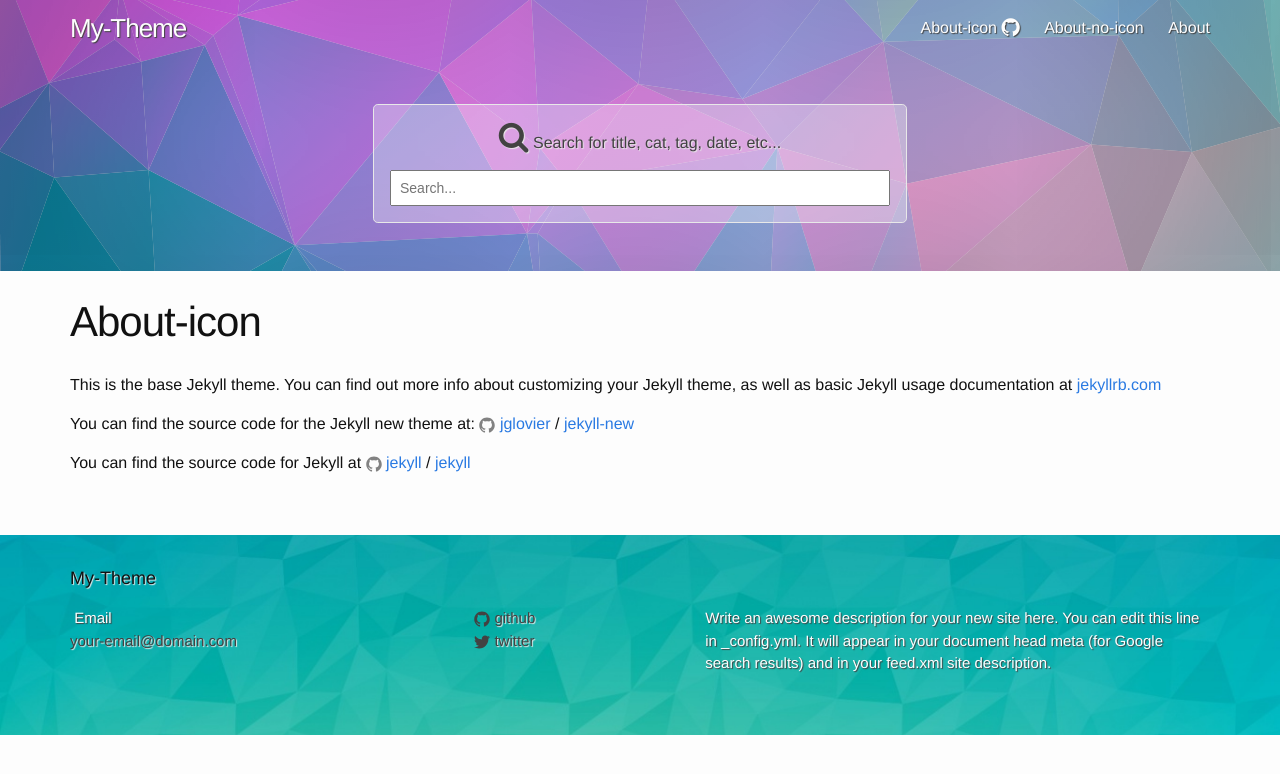
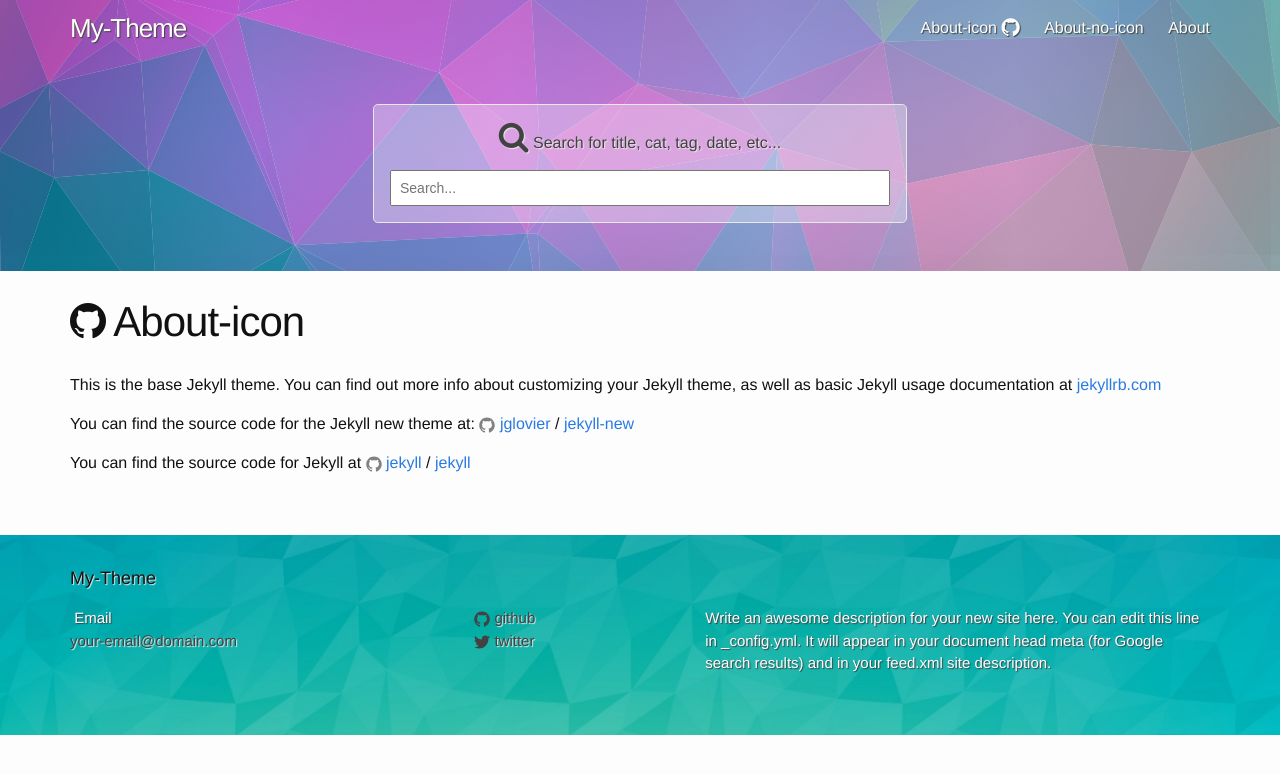
Before and after one commit to BCasal/Jekyll-Blog-Example, a Jekyll site: the page built from about-bis-a.md, in a window 1280 px wide. Shown: the top 774 px of the page. Built offline with Jekyll 4.4.1, drawn with Linux system fonts in a browser that asks for light colours.

Commit message:
Añadir condicional para mostrar icono junto a título

```diff
--- a/_layouts/page.html
+++ b/_layouts/page.html
@@ -4,7 +4,13 @@ layout: default
 <article class="post">
 
   <header class="post-header">
-    <h1 class="post-title">{{ page.title }}</h1>
+    <h1 class="post-title">
+      {% if page.icon != nill %}
+        <!-- page-icon -->
+        <i class="fa fa-{{ page.icon }}"></i>
+      {% endif %}
+      {{ page.title }}
+    </h1>
   </header>
 
   <div class="post-content">
```
